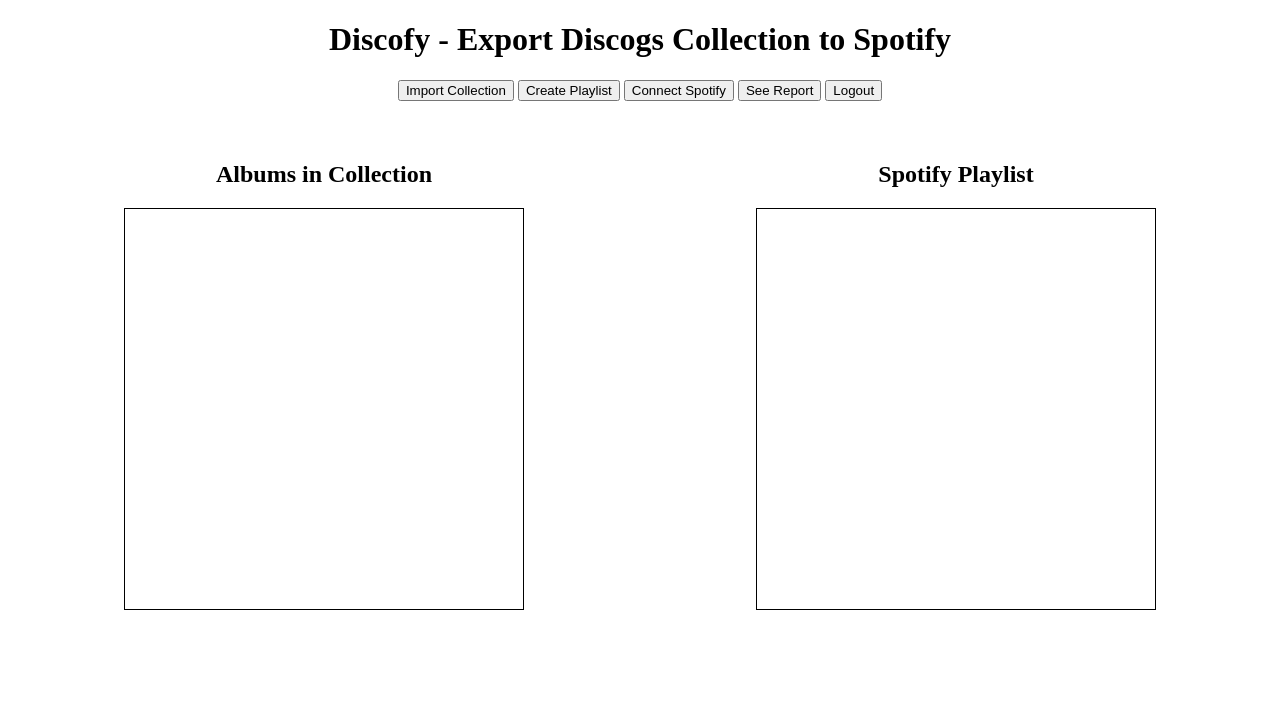
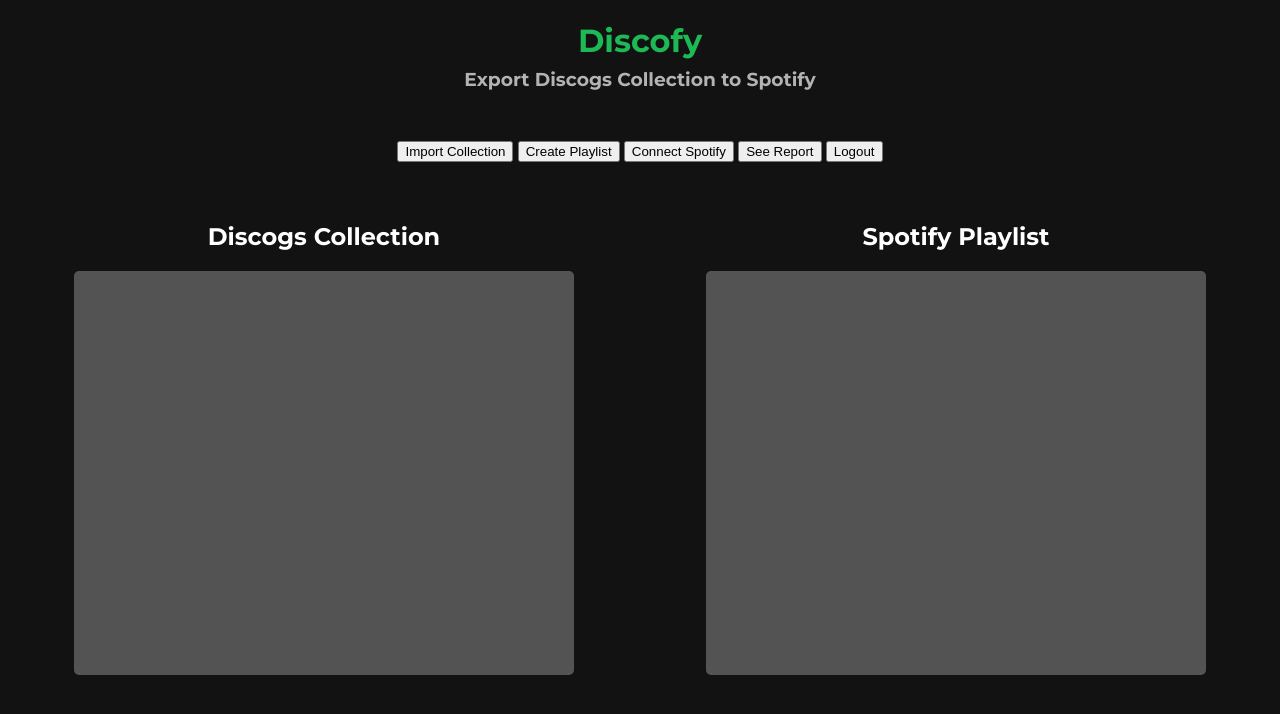
Before and after one commit to oskarprzybylski23/Discofy, a Flask app: page / in a window 1280 px wide. Shown: the top 714 px of the page. Run offline with Flask 3, Linux system fonts and the light colour scheme.

Commit message:
changes to UI styling

```diff
--- a/App/static/Script.js
+++ b/App/static/Script.js
@@ -18,12 +18,21 @@ function displayCollection(data) {
   const albumList = document.getElementById('list-discogs');
   albumList.innerHTML = ''; // Clear previous data
 
-  data.forEach((album) => {
-    const listItem = document.createElement('li');
-    listItem.textContent = `${album.index}. ${album.artist} - ${album.title}`;
+  const template = document.getElementById('albumTemplate');
+
+  data.forEach((album, index) => {
+    const clone = document.importNode(template.content, true);
+
+    // Now you can find and populate the specific parts of the template
+    clone.querySelector('.album-index').textContent = `${index + 1}`;
+    clone.querySelector('.album-artist').textContent = album.artist;
+    clone.querySelector('.album-title').textContent = album.title;
+
+    // Set the ID on the <li> for reference
+    const listItem = clone.querySelector('li');
     listItem.id = `${album.discogs_id}`;
-    listItem.className = 'collection-item';
-    albumList.appendChild(listItem);
+
+    albumList.appendChild(clone);
   });
 }
 
--- a/App/static/styles.css
+++ b/App/static/styles.css
@@ -1,5 +1,33 @@
+/* ==BASE STYLES AND GLOBAL RULES== */
+:root {
+    /* Color palette */
+    --header: #1db954;
+    --background: #121212;
+    --mid-background: #212121;
+    --light-background: #535353;
+    --highlight: #535353;
+    --font-bright: #ffffff;
+    --font-dark: #b3b3b3;
+    /* Fonts */
+    --font-main: 'Montserrat', sans-serif;
+  }
+
 body {
+    font-family: var(--font-main);
     text-align: center;
+    background-color: var(--background);
+    color: var(--font-bright);
+}
+
+h1 {
+    color: var(--header);
+    margin-bottom: 0.5rem;
+}
+
+h3 {
+    color: var(--font-dark);
+    margin-top: 0;
+    margin-bottom: 50px;
 }
 
 #display-section {
@@ -11,7 +39,7 @@ body {
 
 .list-section {
     margin-top: 20px;
-    width: 400px;
+    width: 500px;
     height: fit-content;
 }
 
@@ -20,9 +48,46 @@ body {
     height: 400px;
     max-height: 400px;
     overflow-y: scroll;
-    border: 1px solid black;
+    border-radius: 5px;
+    padding: 2px;
+    background-color: var(--light-background);
 }
 
 .collection-list li {
- list-style: none;
+    list-style: none;
 }
+
+.album {
+    font-size: 1rem;
+    display: flex;
+    margin-top: 1px;
+    padding: 5px;
+    background-color: var(--mid-background);
+    border-radius: 5px;
+    color: var(--font-bright);
+}
+
+.album-index {
+    display: flex;
+    justify-content: center;
+    align-items: center;
+    width: 10%;
+    color: var(--font-dark);
+}
+
+.album-text {
+    display: flex;
+    flex-direction: column;
+    justify-content: left;
+    width: 90%;
+}
+
+.album-title {
+    overflow-x: hidden;
+    font-weight: 600;
+}
+
+.album-artist {
+    color: var(--font-dark);
+    font-size: 0.8rem;
+}
--- a/App/templates/index.html
+++ b/App/templates/index.html
@@ -8,9 +8,16 @@
     <title>Discofy</title>
     <link rel="stylesheet" href="./static/styles.css">
     <link rel="icon" type="image/x-icon" href="./static/favicon.ico">
+    <link rel="preconnect" href="https://fonts.googleapis.com">
+    <link rel="preconnect" href="https://fonts.gstatic.com" crossorigin>
+    <link href="https://fonts.googleapis.com/css2?family=Montserrat:ital,wght@0,100..900;1,100..900&display=swap" rel="stylesheet">
   </head>
   <body>
-    <h1>Discofy - Export Discogs Collection to Spotify</h1>
+    <header>
+      <h1>Discofy</h1>
+      <h3>Export Discogs Collection to Spotify</h3>
+    </header>
+    <main>
     <div id="button-section">
       <button onclick="startImportProcess()">Import Collection</button>
       <button onclick="createPlaylist()">Create Playlist</button>
@@ -20,7 +27,7 @@
     </div>
     <div id="display-section">
       <div class="list-section" id="list-container-discogs">
-        <h2>Albums in Collection</h2>
+        <h2>Discogs Collection</h2>
         <ul class="collection-list" id="list-discogs"></ul>
       </div>
       <div class="list-section" id="list-container-spotify">
@@ -29,5 +36,17 @@
       </div>
     </div>
     <script src="../static/Script.js"></script>
+  </main>
+  <template id="albumTemplate">
+    <li class="collection-item">
+      <div class="album">
+        <span class="album-index"></span>
+        <div class="album-text">
+          <span class="album-title"></span>
+          <span class="album-artist"></span>
+        </div>
+      </div>
+    </li>
+  </template>
   </body>
 </html>
```
